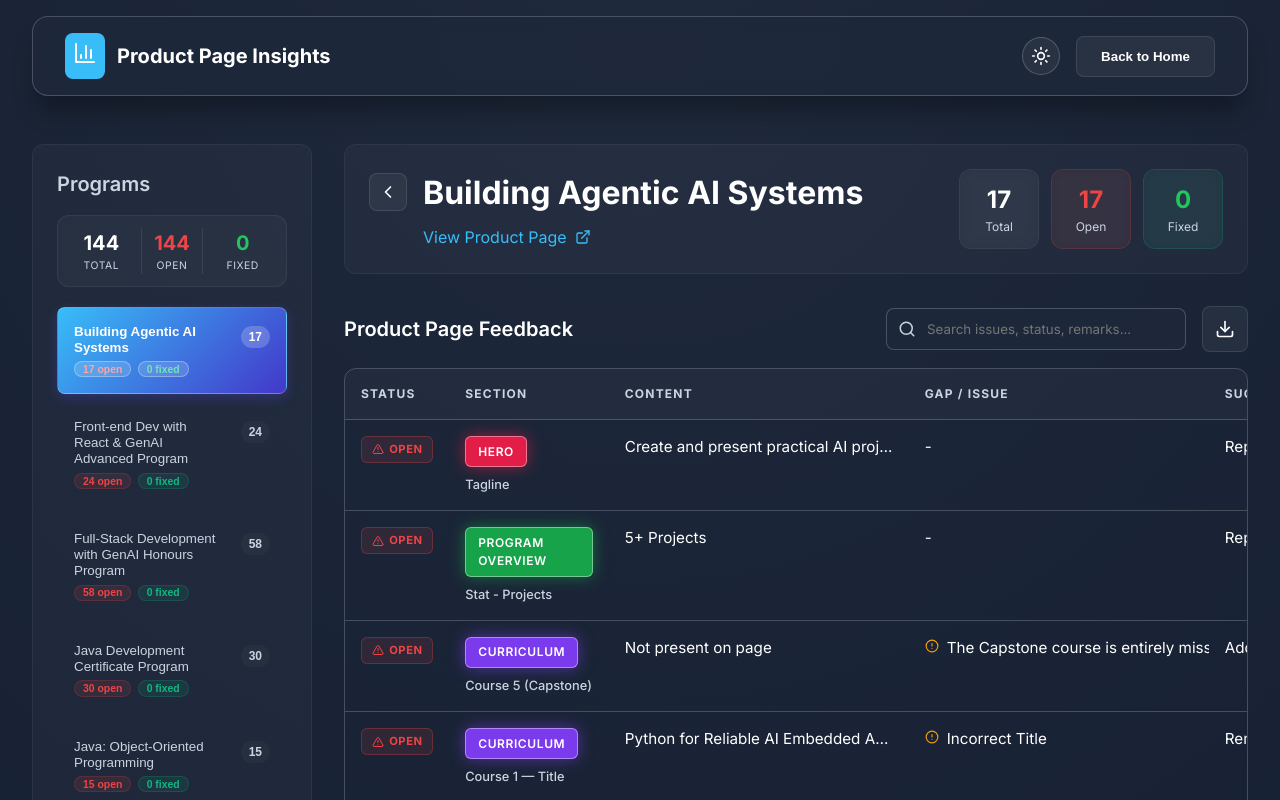
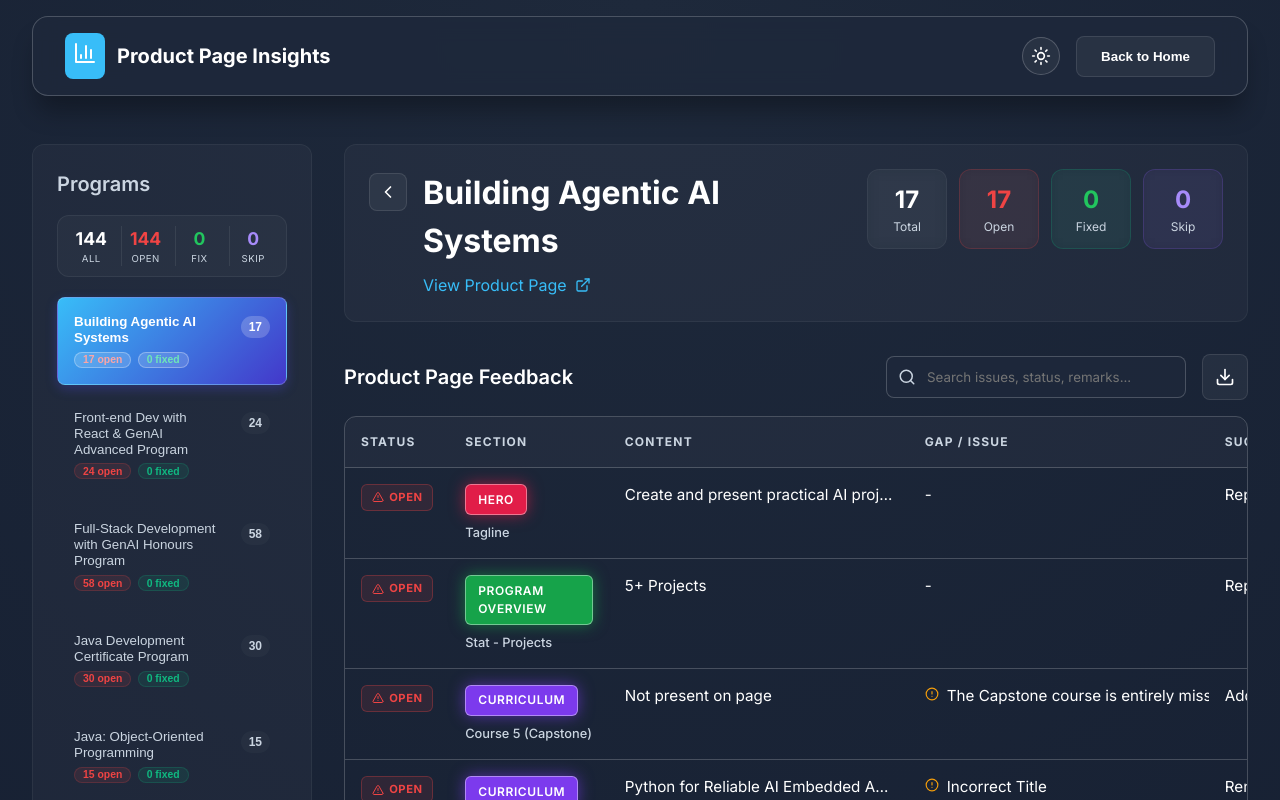
Before and after one commit to NanditaVora/website-feedback-dashboard, a React (Vite) app: page / in a window 1280 px wide. Both pictures are taken after a click on the button "Go to Dashboard". Shown: the top 800 px of the page. Built offline with nearby package versions, Linux system fonts and the light colour scheme.

Commit message:
style: refine Cannot Fix stats and simplify remarks placeholder

```diff
--- a/src/components/Dashboard.jsx
+++ b/src/components/Dashboard.jsx
@@ -77,8 +77,9 @@ const Dashboard = ({ data, selectedProgramId, setSelectedProgramId }) => {
     acc.total += s.total;
     acc.fixed += s.fixed;
     acc.open += s.open;
+    acc.cannot += s.cannot;
     return acc;
-  }, { total: 0, fixed: 0, open: 0 });
+  }, { total: 0, fixed: 0, open: 0, cannot: 0 });
 
   const filteredIssues = selectedProgram ? selectedProgram.issues.filter(issue => {
     const searchLower = searchTerm.toLowerCase();
@@ -123,18 +124,22 @@ const Dashboard = ({ data, selectedProgramId, setSelectedProgramId }) => {
             </div>
 
             {/* Combined Stats */}
-            <div style={{ display: 'grid', gridTemplateColumns: '1fr 1fr 1fr', gap: '0.5rem', marginBottom: '1.25rem', padding: '0.75rem', background: 'rgba(255,255,255,0.03)', borderRadius: '12px', border: '1px solid rgba(255,255,255,0.06)' }}>
+            <div style={{ display: 'grid', gridTemplateColumns: 'repeat(4, 1fr)', gap: '0.4rem', marginBottom: '1.25rem', padding: '0.6rem', background: 'rgba(255,255,255,0.03)', borderRadius: '12px', border: '1px solid rgba(255,255,255,0.06)' }}>
               <div style={{ textAlign: 'center' }}>
-                <div style={{ fontSize: '1.25rem', fontWeight: '700', color: 'var(--text-primary)' }}>{globalStats.total}</div>
-                <div style={{ fontSize: '0.65rem', color: 'var(--text-secondary)', textTransform: 'uppercase', letterSpacing: '0.05em' }}>Total</div>
+                <div style={{ fontSize: '1.1rem', fontWeight: '700', color: 'var(--text-primary)' }}>{globalStats.total}</div>
+                <div style={{ fontSize: '0.6rem', color: 'var(--text-secondary)', textTransform: 'uppercase', letterSpacing: '0.05em' }}>All</div>
               </div>
-              <div style={{ textAlign: 'center', borderLeft: '1px solid rgba(255,255,255,0.08)', borderRight: '1px solid rgba(255,255,255,0.08)' }}>
-                <div style={{ fontSize: '1.25rem', fontWeight: '700', color: 'var(--danger)' }}>{globalStats.open}</div>
-                <div style={{ fontSize: '0.65rem', color: 'var(--text-secondary)', textTransform: 'uppercase', letterSpacing: '0.05em' }}>Open</div>
+              <div style={{ textAlign: 'center', borderLeft: '1px solid rgba(255,255,255,0.08)' }}>
+                <div style={{ fontSize: '1.1rem', fontWeight: '700', color: 'var(--danger)' }}>{globalStats.open}</div>
+                <div style={{ fontSize: '0.6rem', color: 'var(--text-secondary)', textTransform: 'uppercase', letterSpacing: '0.05em' }}>Open</div>
               </div>
-              <div style={{ textAlign: 'center' }}>
-                <div style={{ fontSize: '1.25rem', fontWeight: '700', color: 'var(--success)' }}>{globalStats.fixed}</div>
-                <div style={{ fontSize: '0.65rem', color: 'var(--text-secondary)', textTransform: 'uppercase', letterSpacing: '0.05em' }}>Fixed</div>
+              <div style={{ textAlign: 'center', borderLeft: '1px solid rgba(255,255,255,0.08)' }}>
+                <div style={{ fontSize: '1.1rem', fontWeight: '700', color: 'var(--success)' }}>{globalStats.fixed}</div>
+                <div style={{ fontSize: '0.6rem', color: 'var(--text-secondary)', textTransform: 'uppercase', letterSpacing: '0.05em' }}>Fix</div>
+              </div>
+              <div style={{ textAlign: 'center', borderLeft: '1px solid rgba(255,255,255,0.08)' }}>
+                <div style={{ fontSize: '1.1rem', fontWeight: '700', color: '#a78bfa' }}>{globalStats.cannot}</div>
+                <div style={{ fontSize: '0.6rem', color: 'var(--text-secondary)', textTransform: 'uppercase', letterSpacing: '0.05em' }}>Skip</div>
               </div>
             </div>
 
@@ -149,9 +154,10 @@ const Dashboard = ({ data, selectedProgramId, setSelectedProgramId }) => {
               >
                 <div style={{ flex: 1, minWidth: 0 }}>
                   <div style={{ lineHeight: '1.2', paddingRight: '0.5rem', marginBottom: '0.35rem' }}>{program.name || program.filename}</div>
-                  <div style={{ display: 'flex', gap: '0.4rem', alignItems: 'center' }}>
+                  <div style={{ display: 'flex', gap: '0.4rem', alignItems: 'center', flexWrap: 'wrap' }}>
                     <span className="stat-pill stat-pill-open">{ps.open} open</span>
                     <span className="stat-pill stat-pill-fixed">{ps.fixed} fixed</span>
+                    {ps.cannot > 0 && <span className="stat-pill stat-pill-cannot" style={{ background: 'rgba(139, 92, 246, 0.15)', color: 'var(--text-primary)', border: '1px solid rgba(139, 92, 246, 0.3)' }}>{ps.cannot} skip</span>}
                   </div>
                 </div>
                 <span className="badge" style={{ flexShrink: 0, marginTop: '2px' }}>{ps.total}</span>
@@ -207,6 +213,10 @@ const Dashboard = ({ data, selectedProgramId, setSelectedProgramId }) => {
                       <div className="glass-panel" style={{ padding: '0.75rem 1.25rem', textAlign: 'center', minWidth: '80px', background: 'rgba(16,185,129,0.07)', borderColor: 'rgba(16,185,129,0.2)' }}>
                         <div style={{ fontSize: '1.5rem', fontWeight: '700', color: 'var(--success)' }}>{ps.fixed}</div>
                         <div style={{ fontSize: '0.75rem', color: 'var(--text-secondary)' }}>Fixed</div>
+                      </div>
+                      <div className="glass-panel" style={{ padding: '0.75rem 1.25rem', textAlign: 'center', minWidth: '80px', background: 'rgba(139, 92, 246, 0.07)', borderColor: 'rgba(139, 92, 246, 0.2)' }}>
+                        <div style={{ fontSize: '1.5rem', fontWeight: '700', color: '#a78bfa' }}>{ps.cannot}</div>
+                        <div style={{ fontSize: '0.75rem', color: 'var(--text-secondary)' }}>Skip</div>
                       </div>
                     </div>
                   );
@@ -388,9 +398,9 @@ const Dashboard = ({ data, selectedProgramId, setSelectedProgramId }) => {
               <div className="glass-panel" style={{ padding: '1rem', background: 'rgba(56, 189, 248, 0.08)', borderColor: 'rgba(56, 189, 248, 0.3)' }}>
                 <h4 style={{ color: 'var(--accent-color)', fontSize: '0.8rem', textTransform: 'uppercase', letterSpacing: '0.05em', marginBottom: '0.5rem' }}>Developer Remarks</h4>
                 <p style={{ whiteSpace: 'pre-wrap', fontSize: '0.9rem', lineHeight: '1.6', color: 'var(--text-primary)' }}>
-                  {selectedIssue['Remarks'] && selectedIssue['Remarks'] !== 'nan'
+                  {selectedIssue['Remarks'] && selectedIssue['Remarks'] !== 'nan' && selectedIssue['Remarks'].trim() !== ''
                     ? selectedIssue['Remarks']
-                    : "No remarks added yet. Add a 'Remarks' column to your Excel to show progress notes here."}
+                    : "No remarks."}
                 </p>
               </div>
             </div>
```
